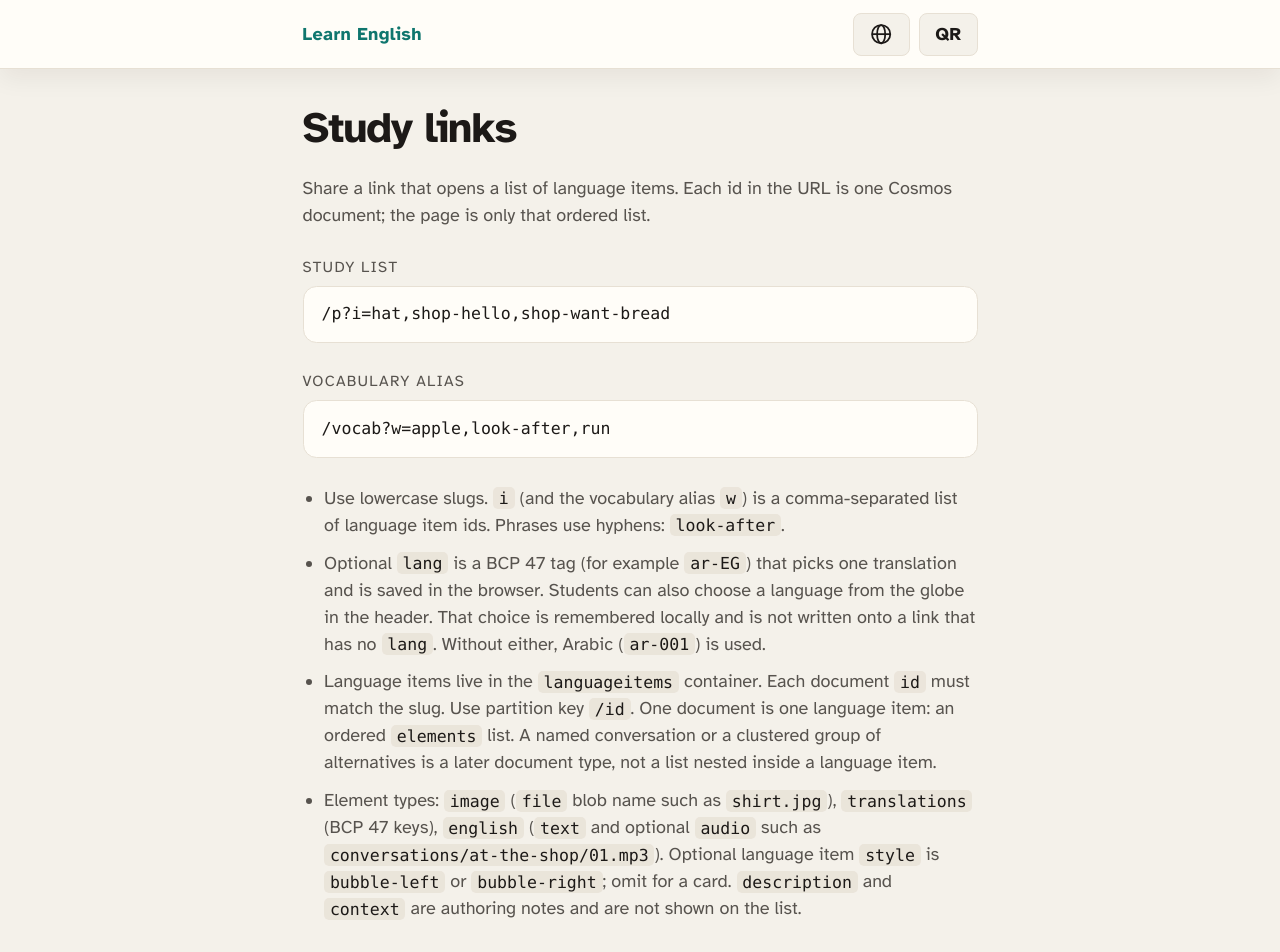
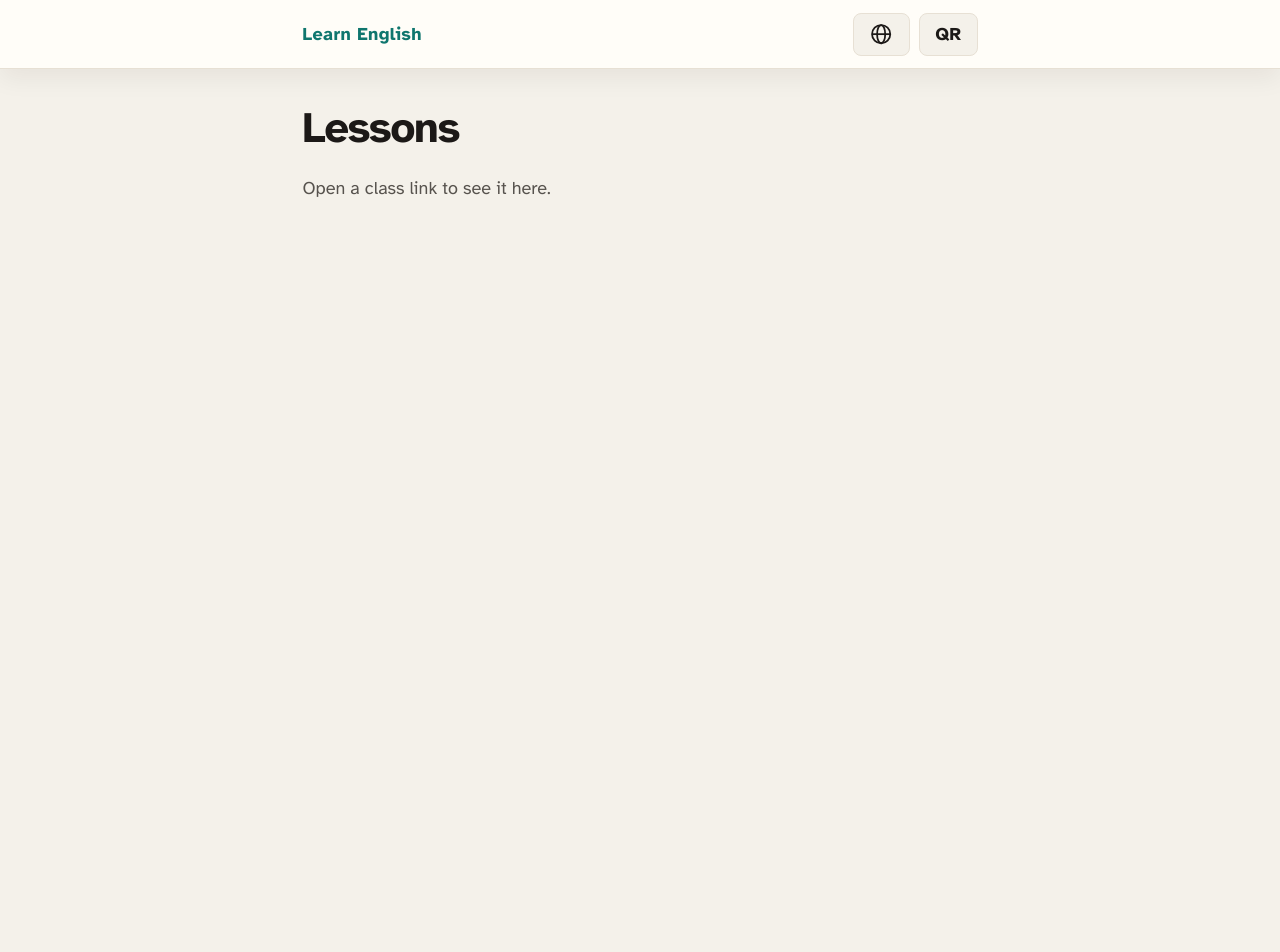
Before and after one commit to badnumbers/learn-english, a React (Vite) app in the folder web/: page / in a window 1280 px wide. Shown: the top 952 px of the page. After the commit the page ends 800 px from the top, so only its background shows below. Built offline with nearby package versions, Linux system fonts and the light colour scheme.

Commit message:
Titled lessons are now recorded on the home page.

```diff
--- a/web/src/App.tsx
+++ b/web/src/App.tsx
@@ -1,4 +1,4 @@
-import { BrowserRouter, Navigate, Route, Routes } from 'react-router-dom'
+import { BrowserRouter, Route, Routes } from 'react-router-dom'
 import { AppFrame } from './components/AppFrame'
 import { ContentPage } from './pages/ContentPage'
 import { HomePage } from './pages/HomePage'
@@ -10,9 +10,7 @@ export default function App() {
       <AppFrame>
         <Routes>
           <Route path="/" element={<HomePage />} />
-          <Route path="/p" element={<ContentPage />} />
-          <Route path="/vocab" element={<ContentPage />} />
-          <Route path="/conversation" element={<Navigate to="/p" replace />} />
+          <Route path="/learn" element={<ContentPage />} />
           <Route path="/language" element={<LanguagePage />} />
         </Routes>
       </AppFrame>
--- /dev/null
+++ b/web/src/components/PageHeading.tsx
@@ -0,0 +1,20 @@
+type PageHeadingProps = {
+  english: string
+  l1: string | null
+  lang: string
+}
+
+export function PageHeading({ english, l1, lang }: PageHeadingProps) {
+  return (
+    <header className="page-heading">
+      <h1 className="page-heading-english">{english}</h1>
+      {l1 ? (
+        <p className="page-heading-l1">
+          <span dir="auto" lang={lang}>
+            {l1}
+          </span>
+        </p>
+      ) : null}
+    </header>
+  )
+}
--- a/web/src/index.css
+++ b/web/src/index.css
@@ -180,30 +180,73 @@ a.site-bar-button {
   padding: 1.5rem 1.25rem 3rem;
 }
 
-.page--home .example-label {
-  margin: 1.5rem 0 0.4rem;
-  font-size: 0.85rem;
-  text-transform: uppercase;
-  letter-spacing: 0.08em;
+.page-heading {
+  --heading-size: clamp(1.8rem, 4vw, 2.4rem);
+  margin: 0 0 0.75rem;
 }
 
-.example-url {
-  display: block;
+.page-heading-english {
+  margin: 0;
+  font-size: var(--heading-size);
+}
+
+.page-heading-l1 {
+  margin: 0.2rem 0 0;
+  font-size: calc(var(--heading-size) * 0.8);
+  line-height: 1.35;
+  color: var(--muted);
+}
+
+.lesson-group {
+  margin-top: 1.5rem;
+}
+
+.lesson-date {
+  margin: 0 0 0.75rem;
+  font-size: 0.95rem;
+  font-weight: 650;
+  color: var(--muted);
+}
+
+.lesson-list {
+  list-style: none;
+  margin: 0;
+  padding: 0;
+  display: grid;
+  gap: 0.75rem;
+}
+
+.lesson-link {
+  display: flex;
+  flex-direction: column;
+  gap: 0.2rem;
+  width: 100%;
   padding: 0.85rem 1rem;
-  margin-bottom: 1.5rem;
-  overflow-x: auto;
-  background: var(--card);
   border: 1px solid var(--border);
   border-radius: 0.75rem;
+  background: var(--card);
   color: var(--ink);
+  text-decoration: none;
+  box-shadow: var(--shadow);
 }
 
-.notes {
-  padding-left: 1.2rem;
+.lesson-link:hover,
+.lesson-link:focus-visible {
+  border-color: var(--accent);
+  color: var(--accent);
 }
 
-.notes li {
-  margin-bottom: 0.6rem;
+.lesson-english {
+  font-size: 1.35rem;
+  font-weight: 650;
+  letter-spacing: -0.03em;
+}
+
+.lesson-l1 {
+  font-size: calc(1.35rem * 0.8);
+  line-height: 1.35;
+  color: var(--muted);
+  font-weight: 400;
 }
 
 .language-list {
--- /dev/null
+++ b/web/src/lessons/heading.ts
@@ -0,0 +1,34 @@
+import { pickTranslation } from '../i18n/translations'
+import type { LanguageItem } from '../types'
+
+export type LessonHeading = {
+  english: string
+  l1: string | null
+}
+
+export function headingFromItem(
+  item: LanguageItem | null,
+  lang: string,
+  fallback: string,
+): LessonHeading {
+  if (!item) {
+    return { english: fallback, l1: null }
+  }
+
+  const english = item.elements.find((element) => element.type === 'english')
+  const translations = item.elements.find(
+    (element) => element.type === 'translations',
+  )
+  const l1 =
+    translations?.type === 'translations'
+      ? pickTranslation(translations.translations, lang)
+      : null
+
+  return {
+    english:
+      english?.type === 'english' && english.text.trim()
+        ? english.text
+        : fallback,
+    l1,
+  }
+}
--- /dev/null
+++ b/web/src/lessons/storage.ts
@@ -0,0 +1,121 @@
+const STORAGE_KEY = 'learn-english.lessons'
+
+export type LessonVisit = {
+  firstSeen: number
+  itemIds: string
+  titleId: string
+}
+
+function isRecord(value: unknown): value is Record<string, unknown> {
+  return typeof value === 'object' && value !== null
+}
+
+function parseVisit(raw: unknown): LessonVisit | null {
+  if (!isRecord(raw)) {
+    return null
+  }
+
+  const titleId = typeof raw.titleId === 'string' ? raw.titleId.trim() : ''
+  const itemIds = typeof raw.itemIds === 'string' ? normalizeItemIds(raw.itemIds) : ''
+  const firstSeen =
+    typeof raw.firstSeen === 'number' && Number.isFinite(raw.firstSeen)
+      ? raw.firstSeen
+      : NaN
+
+  if (!titleId || !itemIds || !Number.isFinite(firstSeen)) {
+    return null
+  }
+
+  return { firstSeen, itemIds, titleId }
+}
+
+export function normalizeItemIds(query: string): string {
+  return query
+    .split(',')
+    .map((id) => id.trim())
+    .filter(Boolean)
+    .join(',')
+}
+
+export function lessonHref(visit: Pick<LessonVisit, 'itemIds' | 'titleId'>): string {
+  return `/learn?items=${visit.itemIds}&title=${visit.titleId}`
+}
+
+export function readLessons(): LessonVisit[] {
+  try {
+    const raw = localStorage.getItem(STORAGE_KEY)
+    if (!raw) {
+      return []
+    }
+
+    const parsed: unknown = JSON.parse(raw)
+    if (!Array.isArray(parsed)) {
+      return []
+    }
+
+    return parsed.flatMap((entry) => {
+      const visit = parseVisit(entry)
+      return visit ? [visit] : []
+    })
+  } catch {
+    return []
+  }
+}
+
+export function recordLesson(titleId: string, itemIds: string): void {
+  const title = titleId.trim()
+  const items = normalizeItemIds(itemIds)
+  if (!title || !items) {
+    return
+  }
+
+  try {
+    const existing = readLessons()
+    if (existing.some((visit) => visit.titleId === title)) {
+      return
+    }
+
+    const next: LessonVisit[] = [
+      { firstSeen: Date.now(), itemIds: items, titleId: title },
+      ...existing,
+    ]
+    localStorage.setItem(STORAGE_KEY, JSON.stringify(next))
+  } catch {
+    /* ignore quota / private mode */
+  }
+}
+
+export type LessonDateGroup = {
+  key: string
+  label: string
+  lessons: LessonVisit[]
+}
+
+export function groupLessonsByDate(lessons: LessonVisit[]): LessonDateGroup[] {
+  const sorted = [...lessons].sort((a, b) => b.firstSeen - a.firstSeen)
+  const groups: LessonDateGroup[] = []
+  const formatter = new Intl.DateTimeFormat(undefined, {
+    weekday: 'long',
+    day: 'numeric',
+    month: 'long',
+    year: 'numeric',
+  })
+
+  for (const lesson of sorted) {
+    const date = new Date(lesson.firstSeen)
+    const key = `${date.getFullYear()}-${String(date.getMonth() + 1).padStart(2, '0')}-${String(date.getDate()).padStart(2, '0')}`
+    const last = groups.at(-1)
+    if (last?.key === key) {
+      last.lessons.push(lesson)
+      continue
+    }
+
+    groups.push({
+      key,
+      label: formatter.format(date),
+      lessons: [lesson],
+    })
+  }
+
+  return groups
+}
--- a/web/src/pages/ContentPage.tsx
+++ b/web/src/pages/ContentPage.tsx
@@ -1,35 +1,48 @@
 import { useEffect, useState } from 'react'
-import { useLocation, useSearchParams } from 'react-router-dom'
+import { useSearchParams } from 'react-router-dom'
 import { fetchContent } from '../api/content'
 import { LanguageItem } from '../components/LanguageItem'
+import { PageHeading } from '../components/PageHeading'
 import { useSourceLanguage } from '../hooks/useSourceLanguage'
+import { headingFromItem } from '../lessons/heading'
+import { normalizeItemIds, recordLesson } from '../lessons/storage'
 import type { LanguageItem as LanguageItemModel } from '../types'
 
 export function ContentPage() {
-  const location = useLocation()
   const [searchParams] = useSearchParams()
-  const isVocabAlias = location.pathname === '/vocab'
-  const itemsQuery = isVocabAlias
-    ? (searchParams.get('w') ?? '')
-    : (searchParams.get('i') ?? '')
+  const itemsQuery = normalizeItemIds(searchParams.get('items') ?? '')
+  const titleId = searchParams.get('title')?.trim() ?? ''
   const lang = useSourceLanguage()
   const [items, setItems] = useState<LanguageItemModel[] | null>(null)
+  const [titleItem, setTitleItem] = useState<LanguageItemModel | null>(null)
   const [error, setError] = useState<string | null>(null)
 
   useEffect(() => {
-    if (!itemsQuery.trim()) {
+    if (!itemsQuery) {
       setItems([])
+      setTitleItem(null)
       setError(null)
       return
     }
 
     const controller = new AbortController()
     setItems(null)
+    setTitleItem(null)
     setError(null)
 
-    fetchContent(itemsQuery, controller.signal)
-      .then((data) => {
+    const itemsRequest = fetchContent(itemsQuery, controller.signal)
+    const titleRequest = titleId
+      ? fetchContent(titleId, controller.signal).catch(() => null)
+      : Promise.resolve(null)
+
+    Promise.all([itemsRequest, titleRequest])
+      .then(([data, titleData]) => {
         setItems(data.items)
+        const heading = titleData?.items[0] ?? null
+        setTitleItem(heading?.id === titleId ? heading : null)
+        if (titleId && data.items.length > 0) {
+          recordLesson(titleId, itemsQuery)
+        }
       })
       .catch((err: unknown) => {
         if (err instanceof DOMException && err.name === 'AbortError') {
@@ -40,17 +53,17 @@ export function ContentPage() {
       })
 
     return () => controller.abort()
-  }, [itemsQuery])
+  }, [itemsQuery, titleId])
 
-  const title = isVocabAlias ? 'Vocabulary' : 'Study'
-  const exampleQuery = isVocabAlias ? '?w=apple,run' : '?i=hat,shop-hello'
+  const heading = headingFromItem(titleItem, lang, titleId || 'Study')
 
-  if (!itemsQuery.trim()) {
+  if (!itemsQuery) {
     return (
       <section className="page">
-        <h1>{title}</h1>
+        <h1>Study</h1>
         <p>
-          Add language items to the link with <code>{exampleQuery}</code>.
+          Add language items to the link with{' '}
+          <code>?items=hat,shop-hello</code>.
         </p>
       </section>
     )
@@ -58,7 +71,7 @@ export function ContentPage() {
 
   return (
     <section className="page">
-      <h1>{title}</h1>
+      <PageHeading english={heading.english} l1={heading.l1} lang={lang} />
       {error ? <p className="status status--error">{error}</p> : null}
       {items === null ? <p className="status">Loading…</p> : null}
       {items && items.length > 0 ? (
--- a/web/src/pages/HomePage.tsx
+++ b/web/src/pages/HomePage.tsx
@@ -1,48 +1,102 @@
+import { useEffect, useMemo, useState } from 'react'
+import { Link, useLocation } from 'react-router-dom'
+import { fetchContent } from '../api/content'
+import { useSourceLanguage } from '../hooks/useSourceLanguage'
+import { headingFromItem } from '../lessons/heading'
+import {
+  groupLessonsByDate,
+  lessonHref,
+  readLessons,
+  type LessonVisit,
+} from '../lessons/storage'
+import type { LanguageItem } from '../types'
+
 export function HomePage() {
+  const lang = useSourceLanguage()
+  const location = useLocation()
+  const lessons = useMemo(() => readLessons(), [location.key])
+  const groups = useMemo(() => groupLessonsByDate(lessons), [lessons])
+  const [titles, setTitles] = useState<Map<string, LanguageItem> | null>(
+    lessons.length === 0 ? new Map() : null,
+  )
+
+  useEffect(() => {
+    const titleIds = [...new Set(lessons.map((lesson) => lesson.titleId))]
+    if (titleIds.length === 0) {
+      setTitles(new Map())
+      return
+    }
+
+    const controller = new AbortController()
+    fetchContent(titleIds.join(','), controller.signal)
+      .then((data) => {
+        const next = new Map<string, LanguageItem>()
+        for (const item of data.items) {
+          next.set(item.id, item)
+        }
+        setTitles(next)
+      })
+      .catch((err: unknown) => {
+        if (err instanceof DOMException && err.name === 'AbortError') {
+          return
+        }
+        setTitles(new Map())
+      })
+
+    return () => controller.abort()
+  }, [lessons])
+
+  if (lessons.length === 0) {
+    return (
+      <section className="page page--home">
+        <h1>Lessons</h1>
+        <p className="status">Open a class link to see it here.</p>
+      </section>
+    )
+  }
+
   return (
     <section className="page page--home">
-      <h1>Study links</h1>
-      <p>
-        Share a link that opens a list of language items. Each id in the URL is
-        one Cosmos document; the page is only that ordered list.
-      </p>
-      <p className="example-label">Study list</p>
-      <code className="example-url">/p?i=hat,shop-hello,shop-want-bread</code>
-      <p className="example-label">Vocabulary alias</p>
-      <code className="example-url">/vocab?w=apple,look-after,run</code>
-      <ul className="notes">
-        <li>
-          Use lowercase slugs. <code>i</code> (and the vocabulary alias{' '}
-          <code>w</code>) is a comma-separated list of language item ids.
-          Phrases use hyphens: <code>look-after</code>.
-        </li>
-        <li>
-          Optional <code>lang</code> is a BCP 47 tag (for example{' '}
-          <code>ar-EG</code>) that picks one translation and is saved in the
-          browser. Students can also choose a language from the globe in the
-          header. That choice is remembered locally and is not written onto a
-          link that has no <code>lang</code>. Without either, Arabic (
-          <code>ar-001</code>) is used.
-        </li>
-        <li>
-          Language items live in the <code>languageitems</code> container. Each
-          document <code>id</code> must match the slug. Use partition key{' '}
-          <code>/id</code>. One document is one language item: an ordered{' '}
-          <code>elements</code> list. A named conversation or a clustered group
-          of alternatives is a later document type, not a list nested inside a
-          language item.
-        </li>
-        <li>
-          Element types: <code>image</code> (<code>file</code> blob name such as{' '}
-          <code>shirt.jpg</code>), <code>translations</code> (BCP 47 keys),{' '}
-          <code>english</code> (<code>text</code> and optional <code>audio</code>{' '}
-          such as <code>conversations/at-the-shop/01.mp3</code>). Optional
-          language item <code>style</code> is <code>bubble-left</code> or{' '}
-          <code>bubble-right</code>; omit for a card.{' '}
-          <code>description</code> and <code>context</code> are authoring notes
-          and are not shown on the list.
-        </li>
-      </ul>
+      <h1>Lessons</h1>
+      {groups.map((group) => (
+        <section key={group.key} className="lesson-group">
+          <h2 className="lesson-date">{group.label}</h2>
+          <ul className="lesson-list">
+            {group.lessons.map((lesson) => (
+              <li key={lesson.titleId}>
+                <LessonRow
+                  lesson={lesson}
+                  item={titles?.get(lesson.titleId) ?? null}
+                  lang={lang}
+                />
+              </li>
+            ))}
+          </ul>
+        </section>
+      ))}
     </section>
   )
 }
+
+function LessonRow({
+  lesson,
+  item,
+  lang,
+}: {
+  lesson: LessonVisit
+  item: LanguageItem | null
+  lang: string
+}) {
+  const heading = headingFromItem(item, lang, lesson.titleId)
+
+  return (
+    <Link className="lesson-link" to={lessonHref(lesson)}>
+      <span className="lesson-english">{heading.english}</span>
+      {heading.l1 ? (
+        <span className="lesson-l1" dir="auto" lang={lang}>
+          {heading.l1}
+        </span>
+      ) : null}
+    </Link>
+  )
+}
```
Also changed, not shown: 4 other files (tests, documents, lock files or other folders).
